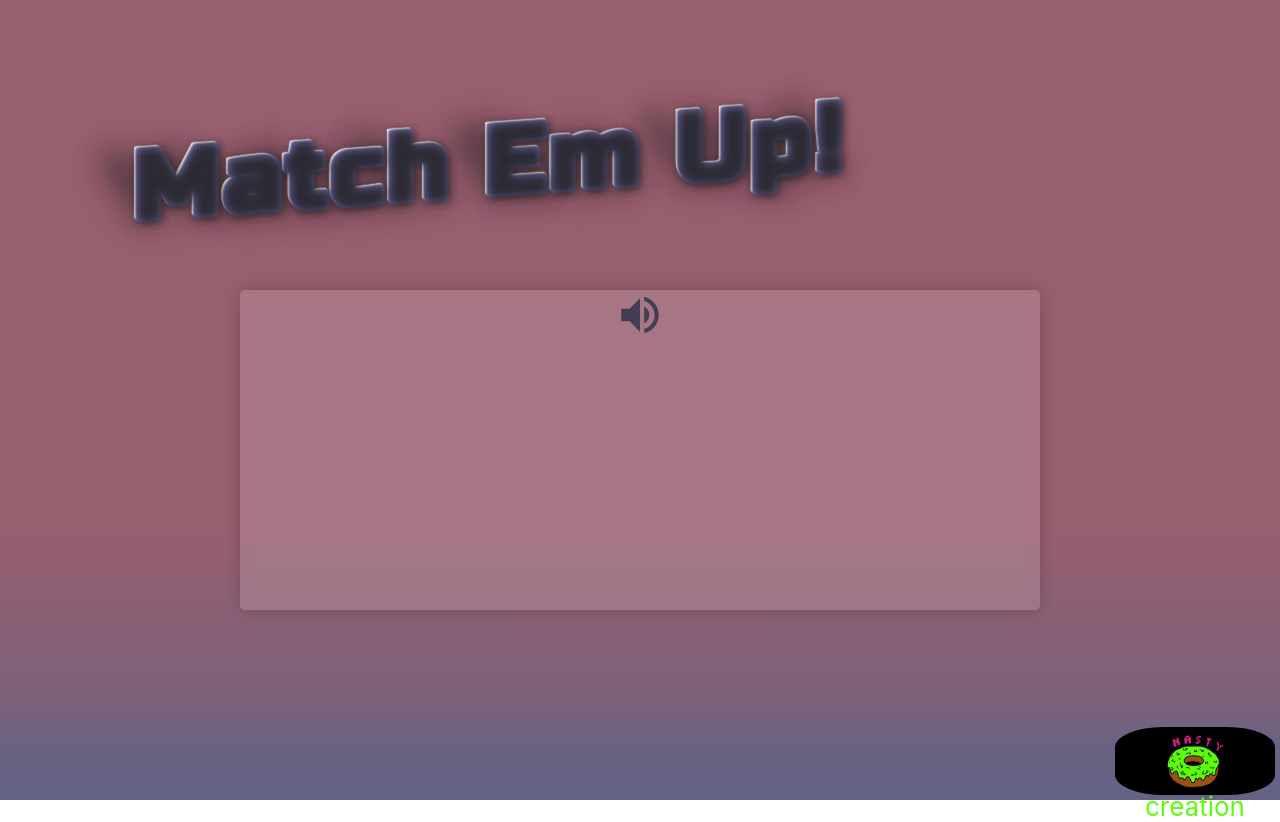
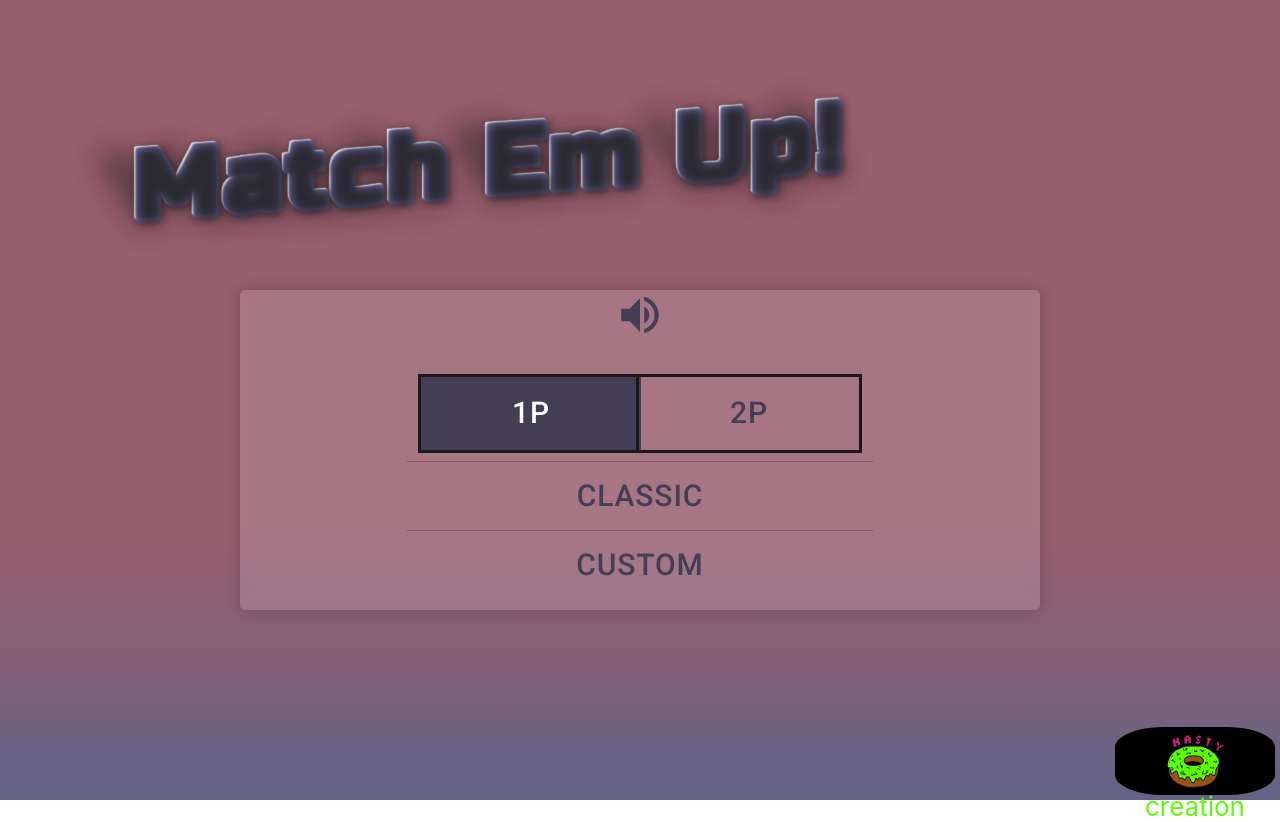
Before and after one commit to 17gstyron/MatchEmUp, a React (Create React App) app in the folder app/: page / in a window 1280 px wide. Built offline with nearby package versions, Linux system fonts and the light colour scheme.

Commit message:
Create the player number toggle and set the menu to move and swell on hover

```diff
--- a/app/src/components/Menu.jsx
+++ b/app/src/components/Menu.jsx
@@ -1,6 +1,6 @@
 import React, { useEffect, useState } from 'react';
 
-import { Box, Button, Chip, Grid, } from '@material-ui/core';
+import { Box, Button, ButtonGroup, Grid, } from '@material-ui/core';
 import { makeStyles, withTheme } from '@material-ui/core/styles';
 import VolumeUpIcon from '@material-ui/icons/VolumeUp';
 import VolumeOffIcon from '@material-ui/icons/VolumeOff';
@@ -8,6 +8,7 @@ import VolumeOffIcon from '@material-ui/icons/VolumeOff';
 import logo from '../styles/images/logo.png'
 import bgMusic from '../audio/Menu.mp3';
 import '../styles/Menu.css';
+import '../styles/PlayerSelect.scss';
 
 const useStyles = makeStyles((theme) => ({
   container: {
@@ -23,6 +24,22 @@ const useStyles = makeStyles((theme) => ({
   icon: {
     color: '#433e55',
     fontSize: 50,
+  },
+  options: {
+    marginTop: 20,
+    color: '#433e55',
+    fontSize: 50,
+    '&:hover': {
+      fontSize: 35,
+    },
+  },
+  option: {
+    textAlign: 'center',
+    color: '#433e55',
+    fontSize: 30,
+    '&:hover': {
+      fontSize: 35,
+    },
   },
   credits: {
     position: 'absolute',
@@ -44,7 +61,8 @@ const Menu = () => {
   const classes = useStyles();
 
   useEffect(() => {
-    const sound =  document.getElementById('bgm');
+    const sound = document.getElementById('bgm');
+
     if (audioOn) {
       sound.play();
     } else {
@@ -62,10 +80,28 @@ const Menu = () => {
 
       <h4 className="title">Match Em Up!</h4>
       <div className={classes.container}>
-        { audioOn
+        {audioOn
           ? <VolumeUpIcon className={classes.icon} onClick={toggleAudio} />
           : <VolumeOffIcon className={classes.icon} onClick={toggleAudio} />
         }
+        <div>
+          <ButtonGroup
+            className={classes.options}
+            orientation="vertical"
+            aria-label="vertical contained primary button group"
+            variant="text"
+            size="large"
+          >
+            <Button className={classes.option} size="large">
+              <input id="toggle-on" class="toggle toggle-left" name="toggle" value="false" type="radio" checked />
+                <label for="toggle-on" class="btn">1P</label>
+                <input id="toggle-off" class="toggle toggle-right" name="toggle" value="true" type="radio" />
+                <label for="toggle-off" class="btn">2P</label>
+            </Button>
+                <Button className={classes.option} size="large">CLASSIC</Button>
+                <Button className={classes.option} size="large">CUSTOM</Button>
+          </ButtonGroup>
+        </div>
       </div>
 
           <Box className={classes.credits}>
--- /dev/null
+++ b/app/src/styles/PlayerSelect.scss
@@ -0,0 +1,51 @@
+.btn{
+  border: 3px solid #1a1a1a;
+  display: inline-block;
+  padding: 10px;
+  position: relative;
+  text-align: center;
+  transition: background 600ms ease, color 600ms ease;
+}
+
+input[type="radio"].toggle {
+  display: none;
+  max-height: 5px;
+  & + label{
+      cursor: pointer;
+      min-width: 200px;
+      &:hover{
+          background: none;
+          color: #1a1a1a;
+      }
+      &:after{
+          background: #433e55;
+          content: "";
+          height: 100%;
+          position: absolute;
+          top: 0;
+          transition: left 200ms cubic-bezier(0.77, 0, 0.175, 1);
+          width: 100%;
+          z-index: -1;
+      }
+  }
+  &.toggle-left + label {
+      border-right: 0;
+      &:after{
+          left: 100%
+      }
+  }
+  &.toggle-right + label{
+      margin-left: -5px;
+      &:after{
+          left: -100%;
+      }
+  }
+  &:checked + label {
+      cursor: default;
+      color: #fff;
+      transition: color 200ms;
+      &:after{
+          left: 0;
+      }
+  }
+}
```
Lines whose indentation alone changed are shown as unchanged.
